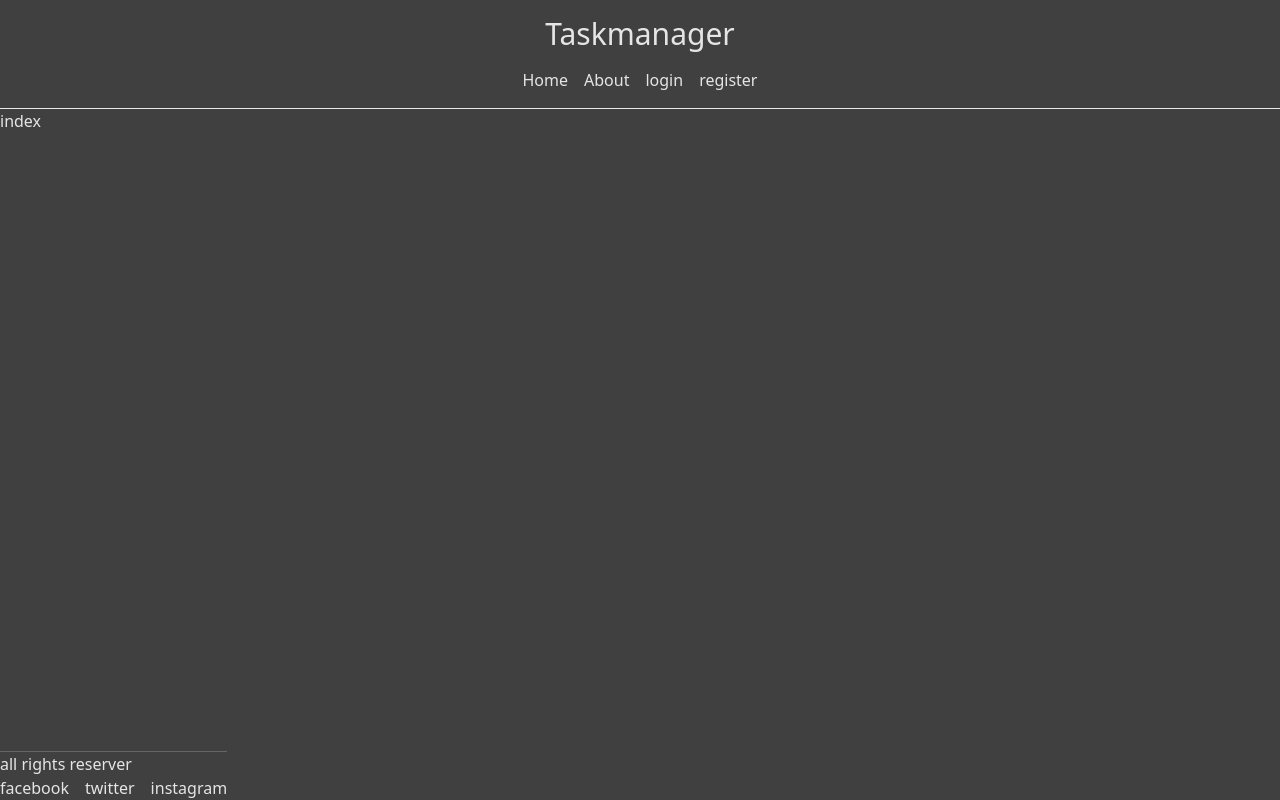
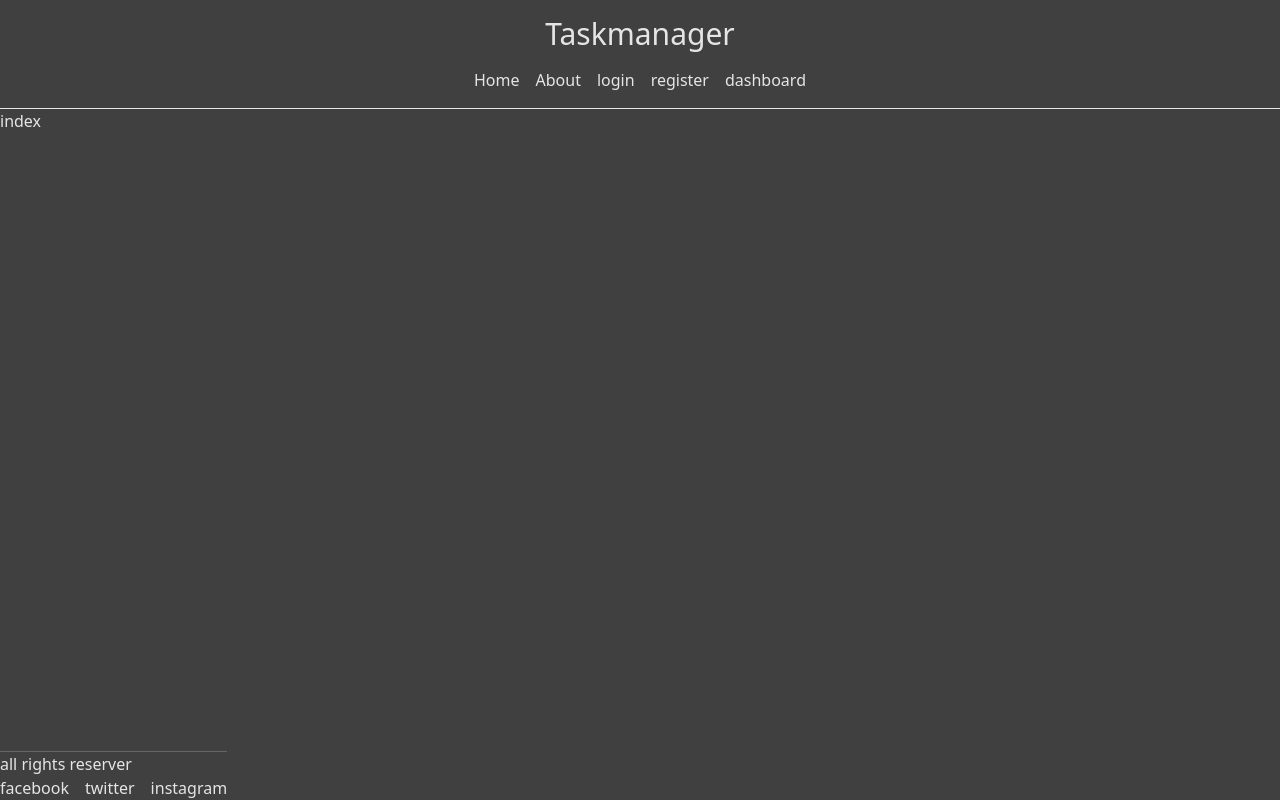
Before and after one commit to blbarr01/taskmanger-RestfulAPI, a Vue app in the folder client/: page / in a window 1280 px wide. Built offline with nearby package versions, Linux system fonts and the light colour scheme.

Commit message:
adds link to dashboard

```diff
--- a/client/src/components/SiteNav.vue
+++ b/client/src/components/SiteNav.vue
@@ -4,6 +4,7 @@
         <RouterLink to="/about">About</RouterLink>
         <RouterLink to="/login">login</RouterLink>
         <RouterLink to="/register">register</RouterLink>
+        <RouterLink to="/dashboard">dashboard</RouterLink>
       </nav>
 </template>
 
```
